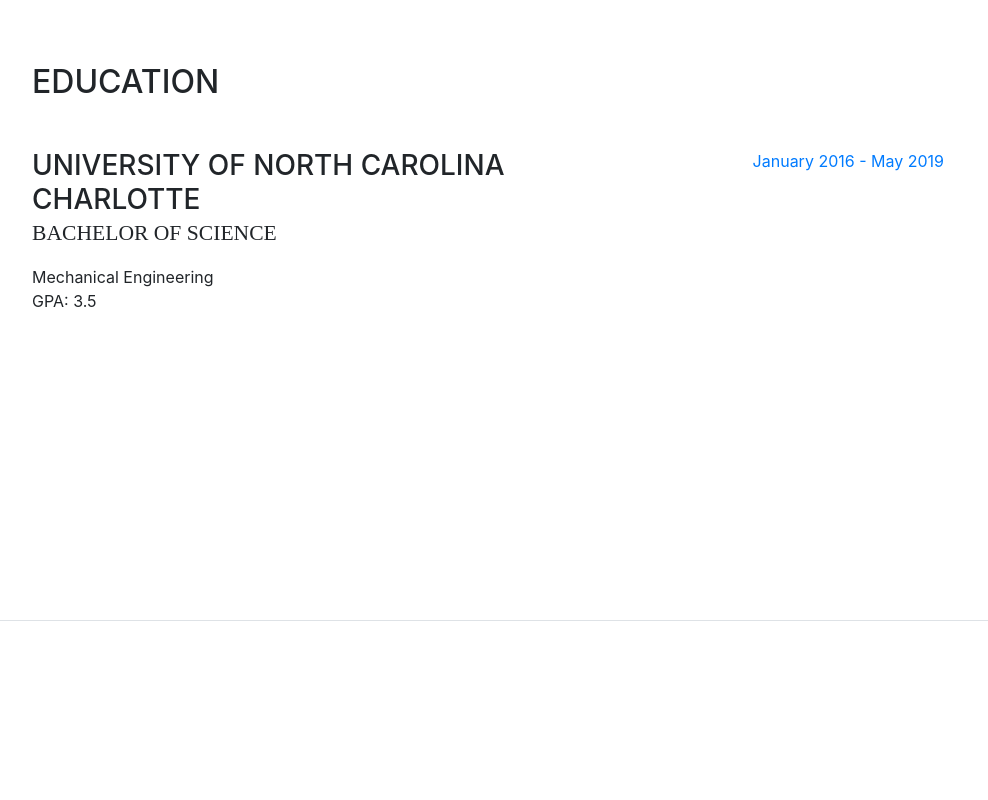
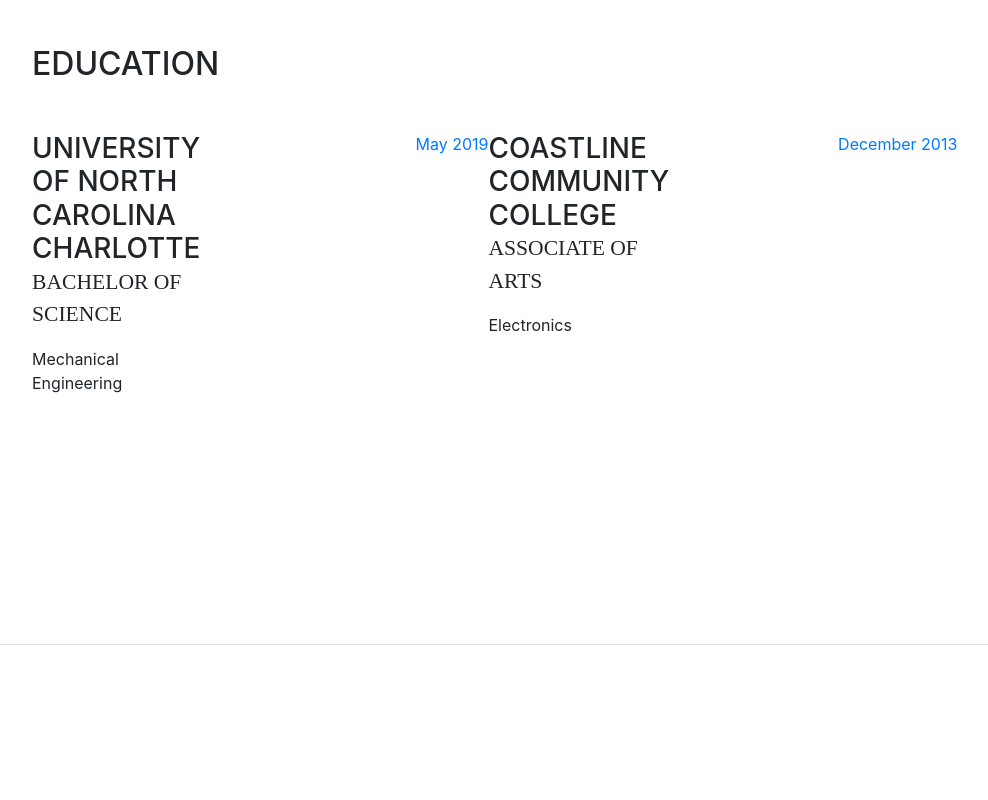
Before and after one commit to yesac1117/MaddenSite11-28, a website with bundled scripts: page index.html in a window 1280 px wide. Shown: the part 2440-3240 px from the top of the page, without its empty margins (288-1276 px from the left). Built offline with nearby package versions, Linux system fonts and the light colour scheme; a web font is replaced by a local one.

Commit message:
Finalize
Finalized the code

```diff
--- a/index.html
+++ b/index.html
@@ -74,7 +74,7 @@
           <p class="mb-5">Former Navy submariner, current student, and aspiring world-changer through Engineering.</p>
           <ul class="list-inline list-social-icons mb-0">
             <li class="list-inline-item">
-              <a href="#">
+              <a href="http://www.facebook.com/trentonmadden">
                 <span class="fa-stack fa-lg">
                   <i class="fa fa-circle fa-stack-2x"></i>
                   <i class="fa fa-facebook fa-stack-1x fa-inverse"></i>
@@ -156,7 +156,8 @@
               <span class="text-primary">September 2012 - September 2013</span>
             </div>
           </div>
-<br> <!--ADDED BR BECAUSE SPACE BETWEEN THESE TWO IS LACKING -->
+<br>
+<br><!--ADDED BR BECAUSE SPACE BETWEEN THESE TWO IS LACKING -->
           <div class="resume-item d-flex flex-column flex-md-row">
             <div class="resume-content mr-auto">
               <h3 class="mb-0">Electronics Technician</h3>
@@ -169,7 +170,6 @@
               <span class="text-primary">July 2007 - July 2012</span>
             </div>
           </div>
-
         </div>
 
       </section>
@@ -183,11 +183,20 @@
               <h3 class="mb-0">University of North Carolina Charlotte</h3>
               <div class="subheading mb-3">Bachelor of Science</div>
               <div>Mechanical Engineering</div>
-              <p>GPA: 3.5</p>
             </div>
             <div class="resume-date text-md-right">
-              <span class="text-primary">January 2016 - May 2019</span>
+              <span class="text-primary">May 2019</span>
             </div>
+            <br>
+            <div class="resume-item d-flex flex-column flex-md-row mb-5">
+              <div class="resume-content mr-auto">
+                <h3 class="mb-0">Coastline Community College</h3>
+                <div class="subheading mb-3">Associate of Arts</div>
+                <div>Electronics</div>
+              </div>
+              <div class="resume-date text-md-right">
+                <span class="text-primary">December 2013</span>
+              </div>
           </div>
 
           <!--<div class="resume-item d-flex flex-column flex-md-row">
@@ -298,7 +307,7 @@
               Navy and Marine Corp Achievement Medal</li>
             <li>
               <i class="fa-li fa fa-trophy text-warning"></i>
-              Recognized Noice Scholar</li>
+              Robert Noyce Teacher Scholarship Recipient</li>
             <li>
               <!--<i class="fa-li fa fa-trophy text-warning"></i>
               2<sup>nd</sup>
```
